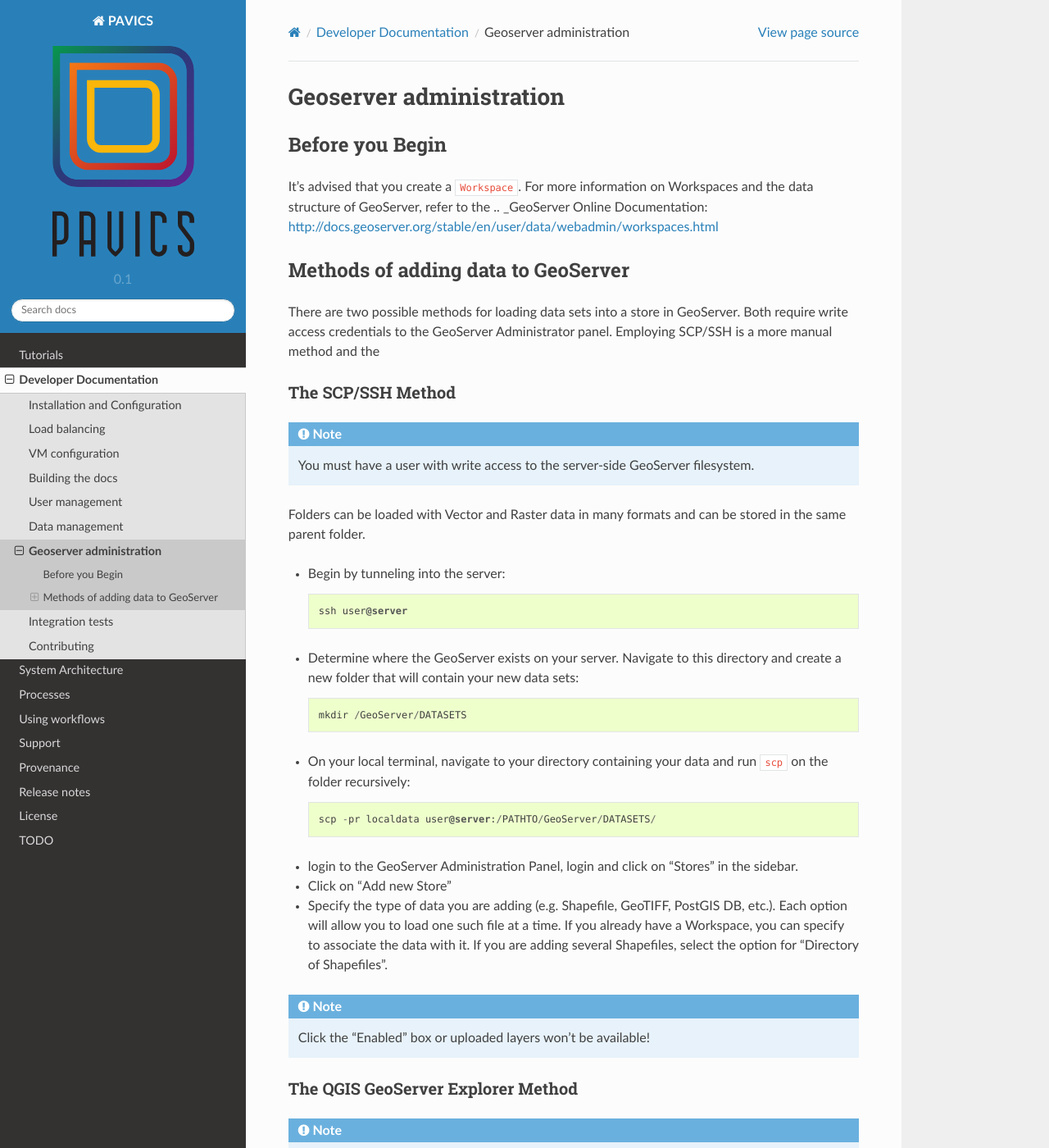
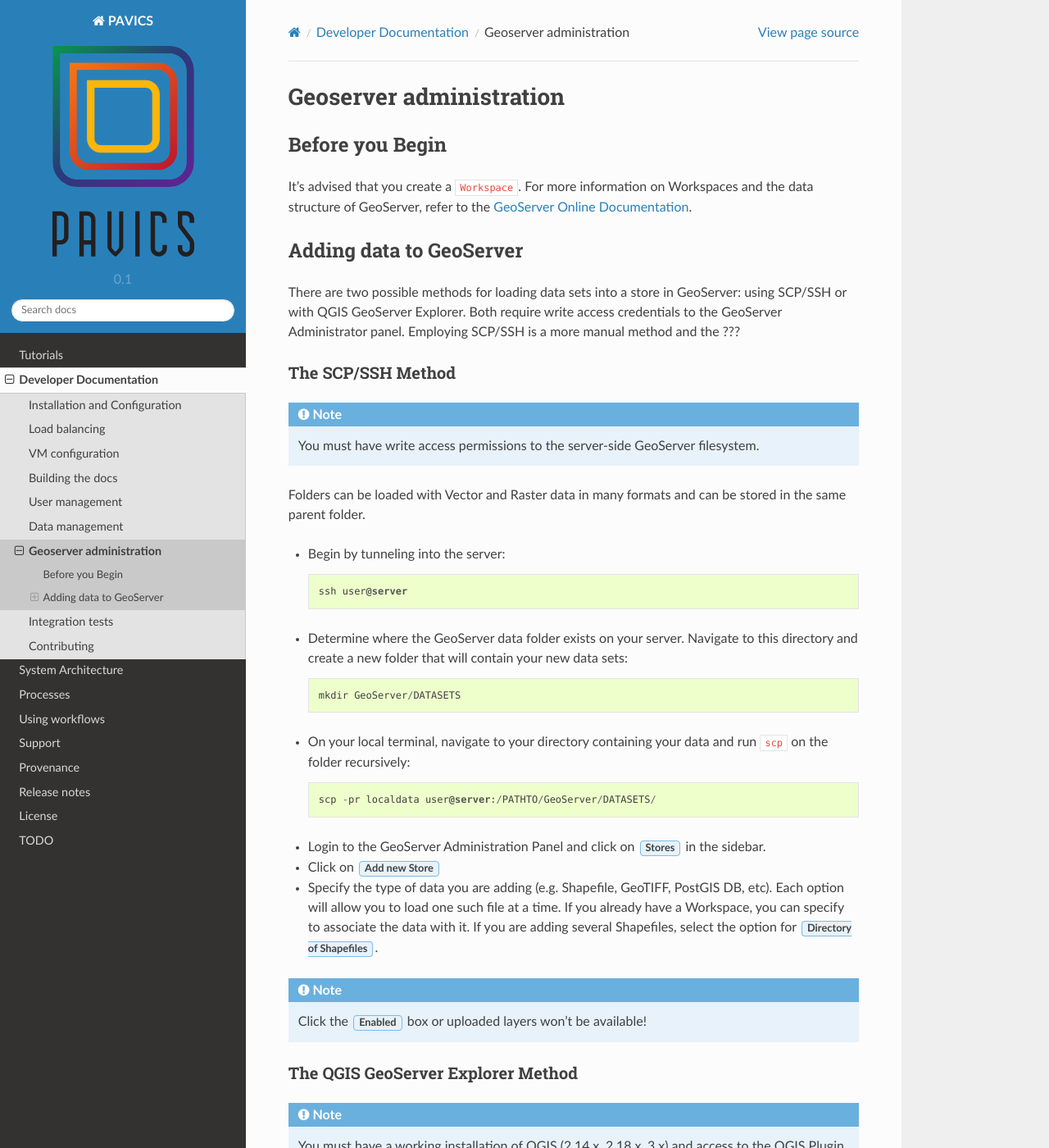
Before and after one commit to Ouranosinc/pavics-sdi, a Sphinx documentation site: the page built from docs/source/dev/geoserver.rst, in a window 1280 px wide and 1400 px high. Shown: the whole window at 82% size. Built offline with Sphinx 7.4.7 and the Read the Docs theme 2.0.0, drawn with Linux system fonts in a browser that asks for light colours; some of the changed text lies outside the part shown.

Commit message:
review of geoserver admin doc

```diff
--- a/docs/source/dev/geoserver.rst
+++ b/docs/source/dev/geoserver.rst
@@ -6,13 +6,13 @@
 Before you Begin
 ================
 
-It's advised that you create a ``Workspace``. For more information on Workspaces and the data structure of GeoServer, refer to the .. _GeoServer Online Documentation: http://docs.geoserver.org/stable/en/user/data/webadmin/workspaces.html
+It's advised that you create a ``Workspace``. For more information on Workspaces and the data structure of GeoServer, refer to the `GeoServer Online Documentation <http://docs.geoserver.org/stable/en/user/data/webadmin/workspaces.html>`_.
 
 
-Methods of adding data to GeoServer
-===================================
+Adding data to GeoServer
+========================
 
-There are two possible methods for loading data sets into a store in GeoServer. Both require write access credentials to the GeoServer Administrator panel. Employing SCP/SSH is a more manual method and the
+There are two possible methods for loading data sets into a store in GeoServer: using SCP/SSH or with QGIS GeoServer Explorer. Both require write access credentials to the GeoServer Administrator panel. Employing SCP/SSH is a more manual method and the ???
 
 
 The SCP/SSH Method
@@ -20,7 +20,7 @@
 
 .. note::
 
-	You must have a user with write access to the server-side GeoServer filesystem.
+	You must have write access permissions to the server-side GeoServer filesystem.
 
 Folders can be loaded with Vector and Raster data in many formats and can be stored in the same parent folder.
 
@@ -28,23 +28,21 @@
 
 	ssh user@server
 
-* Determine where the GeoServer exists on your server. Navigate to this directory and create a new folder that will contain your new data sets::
+* Determine where the GeoServer data folder exists on your server. Navigate to this directory and create a new folder that will contain your new data sets::
 
-	mkdir /GeoServer/DATASETS
+	mkdir GeoServer/DATASETS
 
 * On your local terminal, navigate to your directory containing your data and run ``scp`` on the folder recursively::
 
 	scp -pr localdata user@server:/PATHTO/GeoServer/DATASETS/
 
-* login to the GeoServer Administration Panel, login and click on "Stores" in the sidebar.
-
-* Click on "Add new Store"
-
-* Specify the type of data you are adding (e.g. Shapefile, GeoTIFF, PostGIS DB, etc.). Each option will allow you to load one such file at a time. If you already have a Workspace, you can specify to associate the data with it. If you are adding several Shapefiles, select the option for "Directory of Shapefiles".
+* Login to the GeoServer Administration Panel and click on :guilabel:`Stores` in the sidebar.
+* Click on :guilabel:`Add new Store`
+* Specify the type of data you are adding (e.g. Shapefile, GeoTIFF, PostGIS DB, etc). Each option will allow you to load one such file at a time. If you already have a Workspace, you can specify to associate the data with it. If you are adding several Shapefiles, select the option for :guilabel:`Directory of Shapefiles`.
 
 .. note::
 
-	Click the "Enabled" box or uploaded layers won't be available!
+	Click the :guilabel:`Enabled` box or uploaded layers won't be available!
 
 
 The QGIS GeoServer Explorer Method
```
Also changed, not shown: other parts of docs/source/dev/geoserver.rst (+5 -10 lines).
